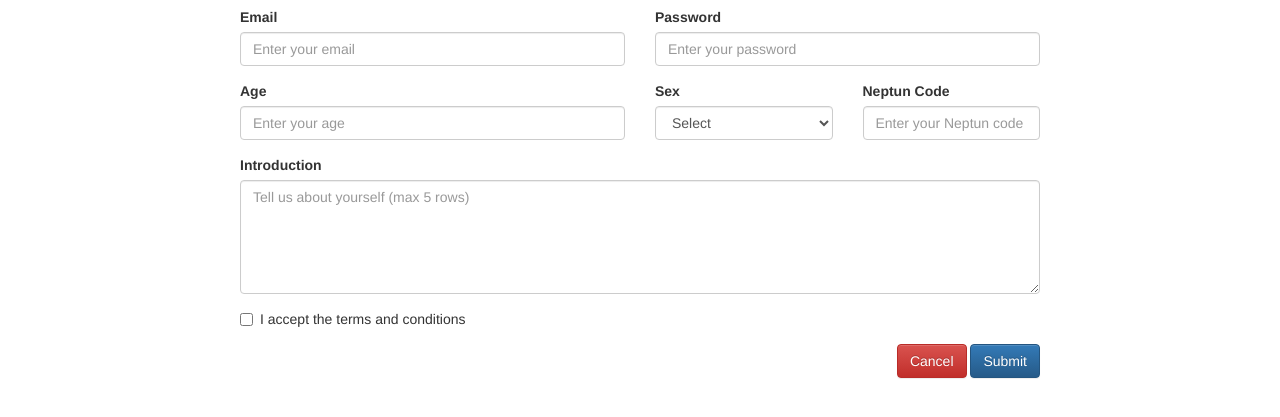
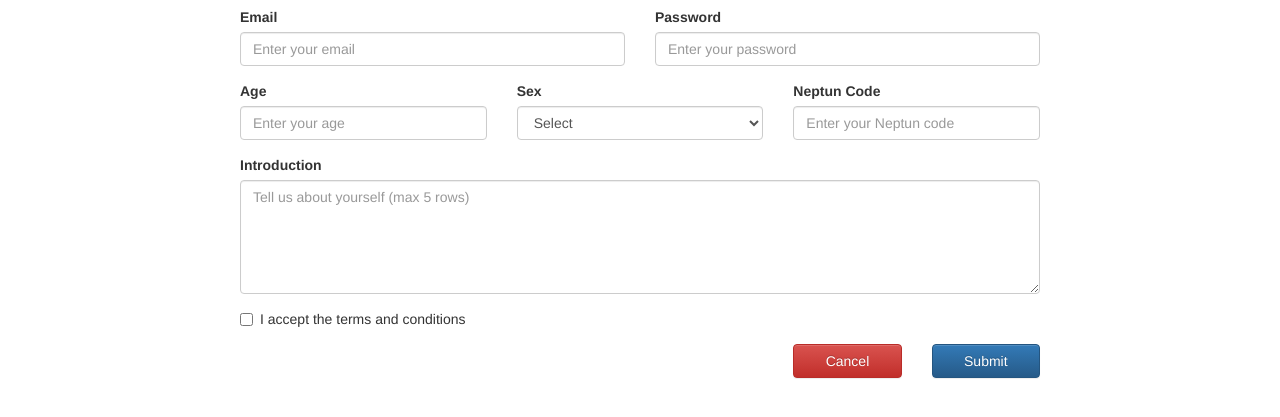
Before and after one commit to mMelnic/To-Do-Management, a plain HTML site: page register.html in a window 1280 px wide. Shown: the part 121-538 px from the top of the page. Drawn offline with nearby package versions, Linux system fonts and the light colour scheme.

Commit message:
Change size of fields on medium devices and above

```diff
--- a/register.html
+++ b/register.html
@@ -62,14 +62,14 @@
 
                     <div class="row">
                         <!-- Age -->
-                        <div class="form-group col-md-6">
+                        <div class="form-group col-md-4">
                             <label for="age">Age</label>
                             <input type="number" class="form-control" id="age" name="age" placeholder="Enter your age" min="18"
                                 max="99" required>
                         </div>
 
                         <!-- Sex -->
-                        <div class="form-group col-md-3">
+                        <div class="form-group col-md-4">
                             <label for="sex">Sex</label>
                             <select class="form-control" id="sex" name="sex" required>
                                 <option value="">Select</option>
@@ -79,7 +79,7 @@
                         </div>
 
                         <!-- Neptun -->
-                        <div class="form-group col-md-3">
+                        <div class="form-group col-md-4">
                             <label for="neptun">Neptun Code</label>
                             <input type="text" class="form-control" id="neptun" name="neptun"
                                 placeholder="Enter your Neptun code" pattern="[a-zA-Z][a-zA-Z0-9]{5}"
@@ -104,9 +104,14 @@
                     </div>
 
                     <!-- Buttons -->
-                    <div class="form-group text-right">
-                        <a href="home.html" class="btn btn-danger">Cancel</a>
-                        <button type="submit" class="btn btn-primary">Submit</button>
+                    <div class="form-group row text-right">
+                        <div class="col-md-8"></div> <!-- Empty space to push buttons to the right -->
+                        <div class="col-md-2 col-xs-6">
+                            <a href="home.html" class="btn btn-danger btn-block">Cancel</a>
+                        </div>
+                        <div class="col-md-2 col-xs-6">
+                            <button type="submit" class="btn btn-primary btn-block">Submit</button>
+                        </div>
                     </div>
                 </form>
             </div>
```
